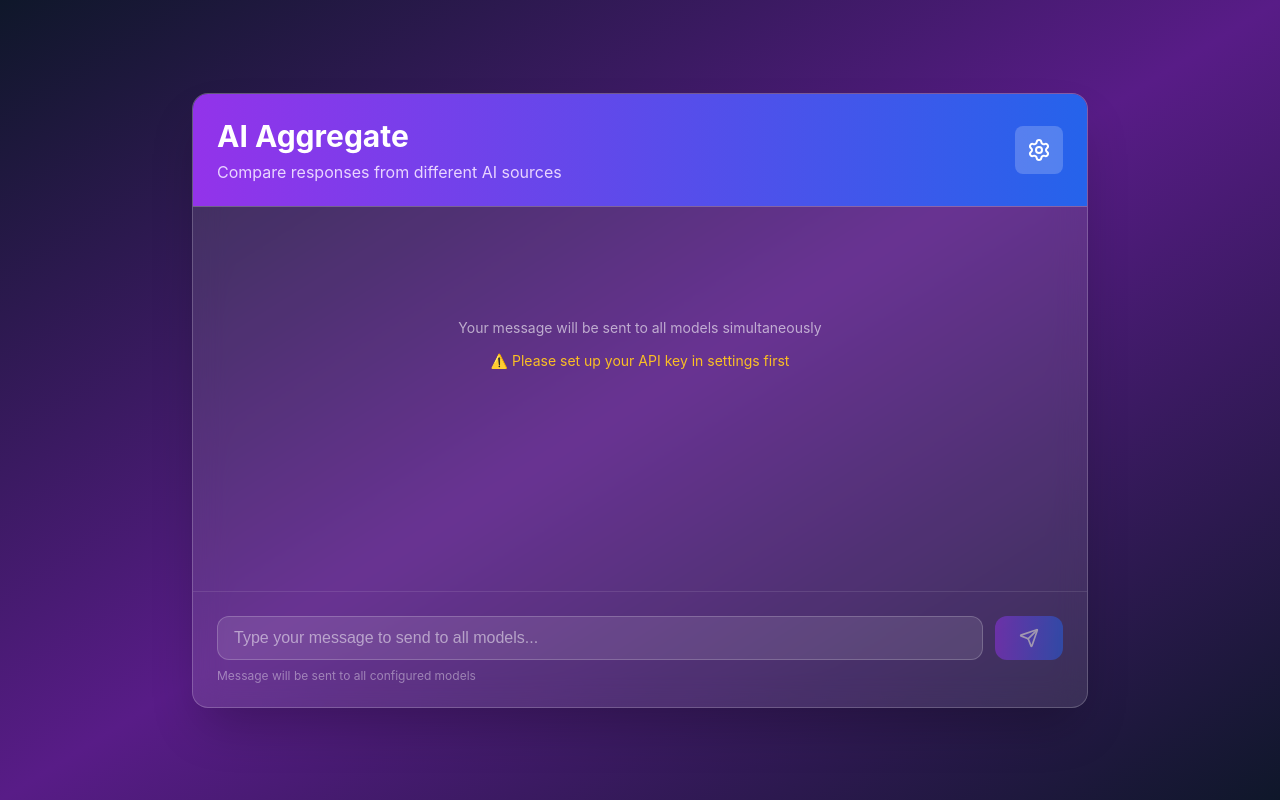
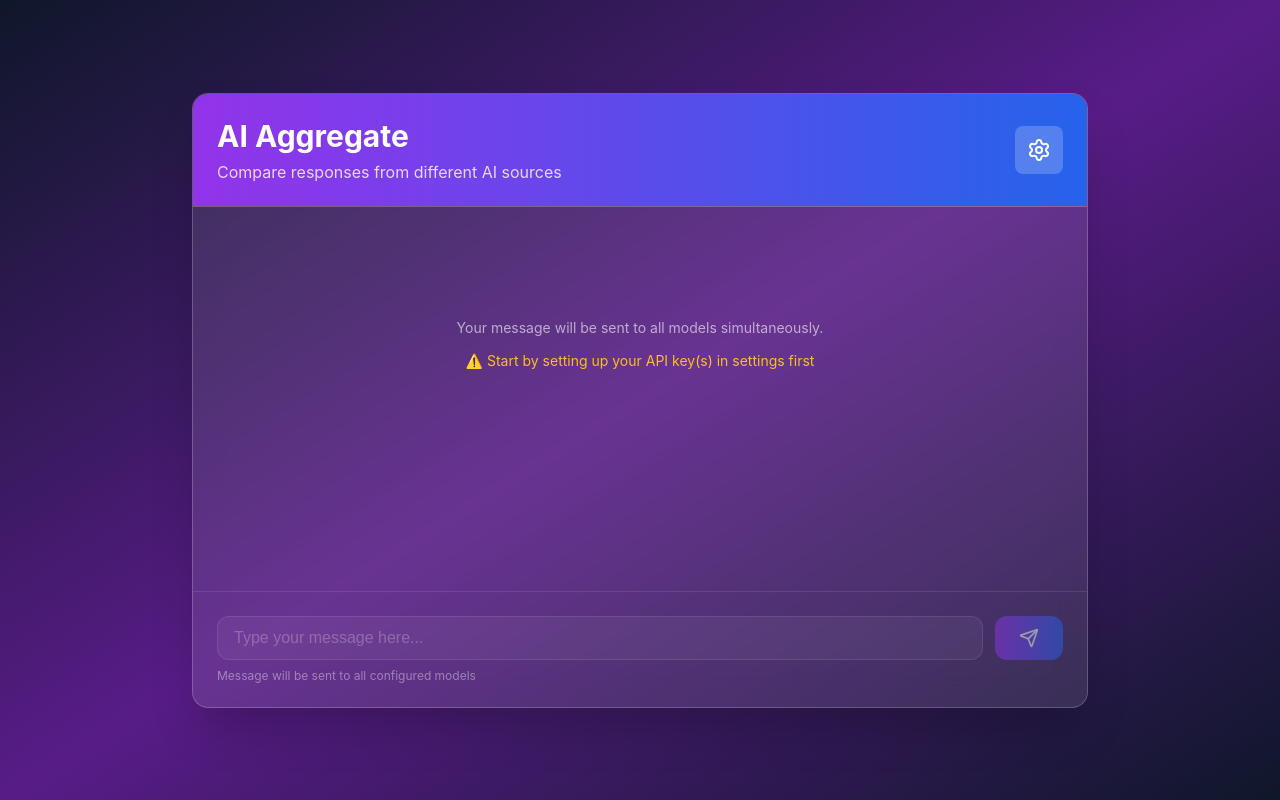
Before and after one commit to saippua/AI-aggregate, a React (Create React App) app: page / in a window 1280 px wide. Built offline with nearby package versions, Linux system fonts and the light colour scheme.

Commit message:
ux fine tuning

```diff
--- a/src/App.css
+++ b/src/App.css
@@ -137,6 +137,10 @@ body {
   background: linear-gradient(to right, #2563eb, #06b6d4);
 }
 
+.gradient-black-gray {
+  background: linear-gradient(to right, #212121, #3d3d3d);
+}
+
 /* Chat Area */
 .chat-area {
   height: 24rem;
@@ -202,14 +206,14 @@ body {
 }
 
 .message-bubble.user {
+  background: rgba(255, 255, 255, 0.1);
   color: white;
+  backdrop-filter: blur(4px);
+  border: 1px solid rgba(255, 255, 255, 0.2);
 }
 
 .message-bubble.assistant {
-  background: rgba(255, 255, 255, 0.2);
   color: white;
-  backdrop-filter: blur(4px);
-  border: 1px solid rgba(255, 255, 255, 0.2);
 }
 
 .message-bubble p {
--- a/src/App.tsx
+++ b/src/App.tsx
@@ -240,10 +240,11 @@ export default function MultiModelChat() {
     setPrompt('');
     setErrors(createModelState(''));
 
-    modelNames.forEach(model => handleModelAPICall(model, currentPrompt));
+    modelNames.forEach(model => apiKeys[model] && handleModelAPICall(model, currentPrompt));
   };
 
   const isAnyLoading = Object.values(loading).some(l => l);
+  const isAnyReady = Object.values(apiKeys).some(l => l);
 
   return (
     <div className="app-container">
@@ -283,15 +284,16 @@ export default function MultiModelChat() {
         <div className="chat-area">
           {messages[activeTab].length === 0 ? (
             <div className="empty-state">
-              <p className="empty-state-subtitle">Your message will be sent to all models simultaneously</p>
+              <p className="empty-state-subtitle">Your message will be sent to all models simultaneously.</p>
               {!apiKeys[activeTab] && (
-                <p className="empty-state-warning">⚠️ Please set up your API key in settings first</p>
+                Object.values(apiKeys).every(v => !v) &&
+                <p className="empty-state-warning">⚠️ Start by setting up your API key(s) in settings first</p>
               )}
             </div>
           ) : (
             messages[activeTab].map((msg, idx) => (
               <div key={idx} className={`message-container ${msg.role}`}>
-                <div className={`message-bubble ${msg.role} ${msg.role === 'user' ? `gradient-${modelConfigs[activeTab].gradient}` : ''}`}>
+                <div className={`message-bubble ${msg.role} ${msg.role === 'assistant' ? `gradient-${modelConfigs[activeTab].gradient}` : ''}`}>
                   <p><Markdown>{msg.content}</Markdown></p>
                 </div>
               </div>
@@ -325,13 +327,13 @@ export default function MultiModelChat() {
                   handleSubmit(e);
                 }
               }}
-              placeholder="Type your message to send to all models..."
+              placeholder="Type your message here..."
               className="message-input"
-              disabled={isAnyLoading}
+              disabled={isAnyLoading || !isAnyReady}
             />
             <button
               onClick={handleSubmit}
-              disabled={isAnyLoading || !prompt.trim()}
+              disabled={isAnyLoading || !isAnyReady || !prompt.trim()}
               className="submit-button"
             >
               {isAnyLoading ? <Loader2 size={20} className="spinner" /> : <Send size={20} />}
@@ -354,7 +356,7 @@ export default function MultiModelChat() {
             <div className="modal-body">
               {modelNames.map((model) => (
                 <div key={model} className="form-group">
-                  <label>{modelConfigs[model].apiKeyLabel}</label>
+                  <label>{modelConfigs[model].apiKeyLabel}
                     <div className="input-group">
                       <input
                         type={showApiKeys[model] ? 'text' : 'password'}
@@ -370,6 +372,7 @@ export default function MultiModelChat() {
                         {showApiKeys[model] ? <EyeOff size={20} /> : <Eye size={20} />}
                       </button>
                     </div>
+                  </label>
                   <p className="help-text">Get your key from {modelConfigs[model].helpUrl}</p>
                 </div>
               ))}
```
Lines whose indentation alone changed are shown as unchanged.
